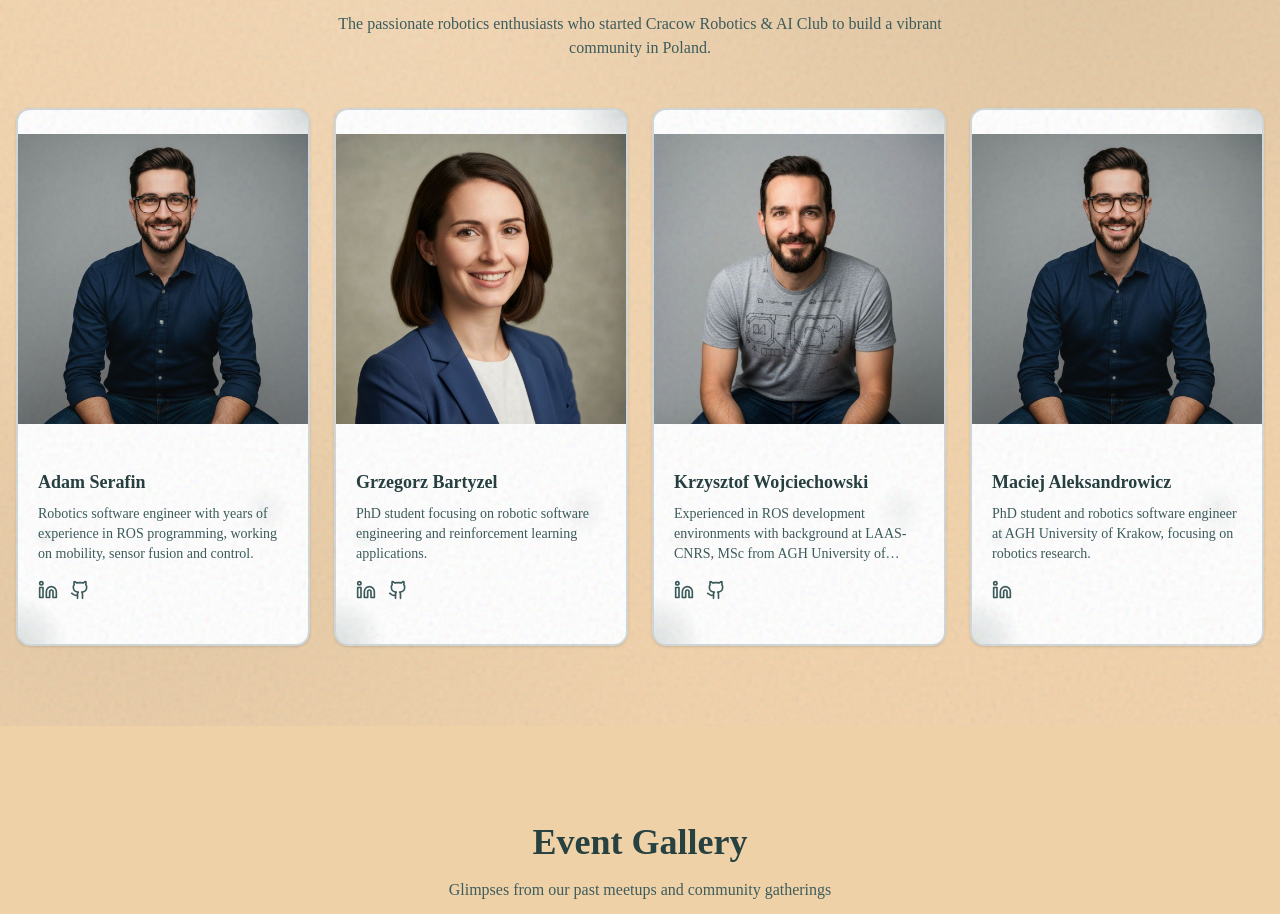
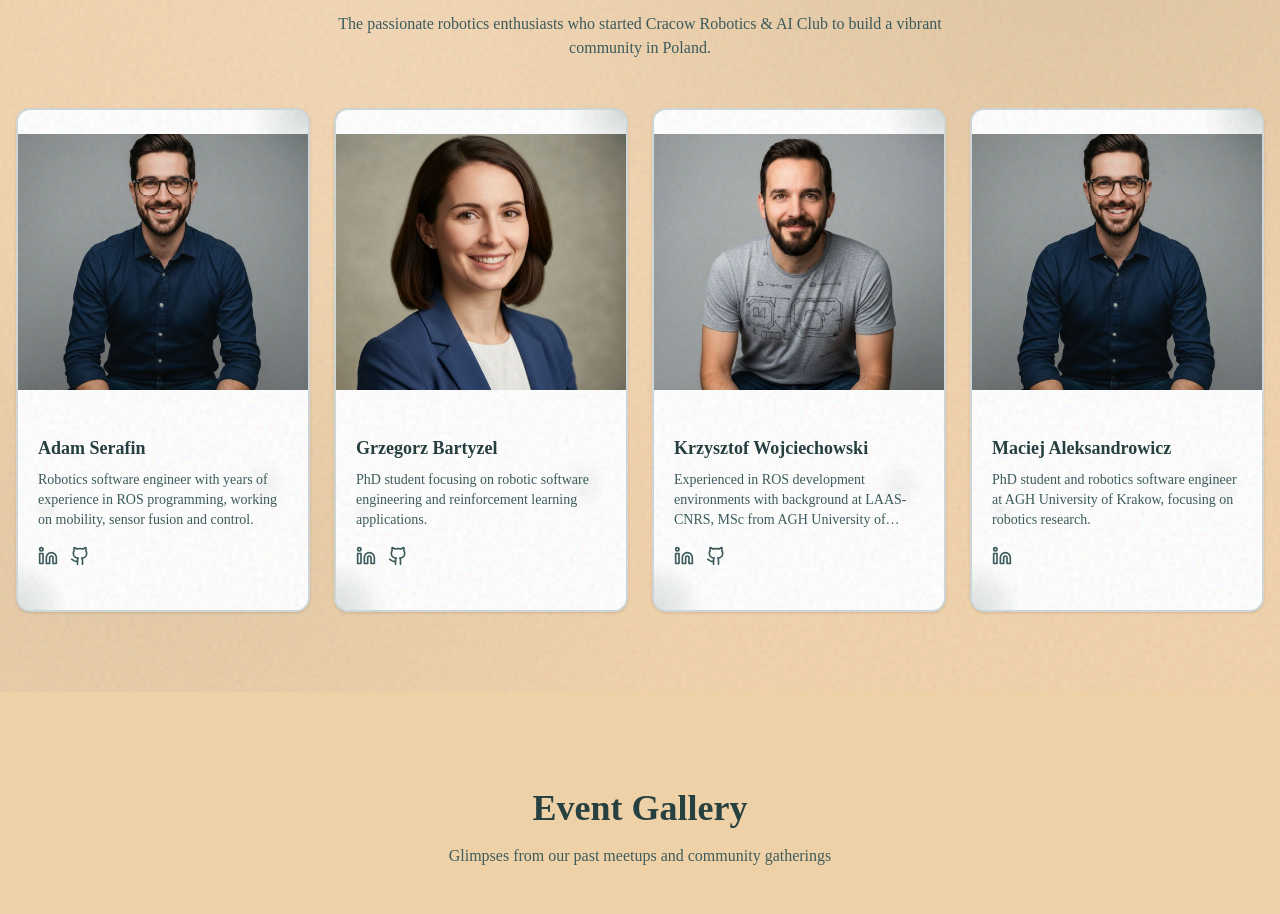
Before and after one commit to Cracow-Robotics-AI-Club/website, a Next.js app: page / in a window 1280 px wide. Shown: the part 5580-6494 px from the top of the page. Built offline with nearby package versions, Linux system fonts and the light colour scheme.

Commit message:
fix: set proper min-height for founders section images\n\nEnsure correct height for Next.js Image component.

```diff
--- a/components/founders-section.tsx
+++ b/components/founders-section.tsx
@@ -54,7 +54,7 @@ export function FoundersSection() {
         <div className="grid md:grid-cols-2 lg:grid-cols-4 gap-6">
           {founders.map((founder) => (
             <Card key={founder.name} className="bg-card border-2 border-[#274040]/20 overflow-hidden aged-paper corner-rust relative">
-              <div className="aspect-square relative bg-muted w-full">
+              <div className="relative bg-muted w-full h-64">
                 <Image
                   src={founder.image}
                   alt={founder.name}
```
